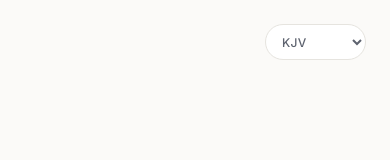
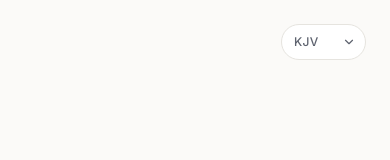
Before and after one commit to devabraham001-eng/rcf-iuo-bible-site-, a React (Vite) app: page / in a window 390 px wide. Shown: the top 160 px of the page. Built offline with nearby package versions, Linux system fonts and the light colour scheme.

Commit message:
Fix version selector arrow and make site responsive

```diff
--- a/src/routes/index.tsx
+++ b/src/routes/index.tsx
@@ -2,6 +2,7 @@ import { useCallback, useEffect, useMemo, useRef, useState } from "react";
 import {
   ChevronLeft,
   ChevronRight,
+  ChevronDown,
   Sun,
   Moon,
   BookOpen,
@@ -1109,7 +1110,7 @@ function ScriptureCards() {
         <p className="mt-6 max-w-md text-muted-foreground">
           One verse at a time. Choose a passage to start reading:
         </p>
-        <div className="mt-10 flex flex-col sm:flex-row gap-4">
+        <div className="mt-10 flex flex-col sm:flex-row flex-wrap justify-center gap-4">
           {PASSAGES.slice(0, 2).map((passage) => (
             <button
               key={passage.reference}
@@ -1132,7 +1133,7 @@ function ScriptureCards() {
         </div>
 
         {showPrevious && (
-          <div className="mt-4 flex flex-col sm:flex-row gap-4">
+          <div className="mt-4 flex flex-col sm:flex-row flex-wrap justify-center gap-4">
             {PASSAGES.slice(2).map((passage) => (
               <button
                 key={passage.reference}
@@ -1160,7 +1161,7 @@ function ScriptureCards() {
 
       {/* Header */}
       {!presenting && (
-        <header className="pt-6 px-4 md:px-8 flex items-center gap-3 md:gap-6">
+        <header className="pt-6 px-4 md:px-8 flex flex-wrap items-center gap-3 md:gap-6">
           <div className="flex items-center gap-2 shrink-0">
             <button
               onClick={() => setStarted(false)}
@@ -1179,7 +1180,7 @@ function ScriptureCards() {
             </div>
           </div>
 
-          <div className="flex items-center gap-1 shrink-0">
+          <div className="flex flex-wrap items-center justify-end gap-1 ml-auto shrink-0">
             <VersionSelect value={version} onChange={switchVersion} loading={versionLoading} />
             <ThemeButton active={theme === "light"} onClick={() => setTheme("light")} label="Light">
               <Sun className="h-4 w-4" />
@@ -1316,15 +1317,16 @@ function VersionSelect({
   value, onChange, loading,
 }: { value: string; onChange: (code: string) => void; loading: boolean }) {
   return (
-    <div className="flex items-center gap-1">
+    <div className="flex items-center gap-1.5">
       {loading && <Loader2 className="h-3.5 w-3.5 animate-spin text-muted-foreground" />}
+      <div className="relative">
         <select
           value={value}
           onChange={(e) => onChange(e.target.value)}
           disabled={loading}
           title="Bible version"
           aria-label="Bible version"
-        className="h-9 rounded-full border border-border bg-card text-xs font-medium tracking-wide text-muted-foreground hover:bg-accent hover:text-foreground transition px-3 pr-6 cursor-pointer focus:outline-none focus:ring-2 focus:ring-ring/50 disabled:opacity-40"
+          className="h-9 appearance-none rounded-full border border-border bg-card pl-3 pr-7 text-xs font-medium tracking-wide text-muted-foreground hover:bg-accent hover:text-foreground transition cursor-pointer focus:outline-none focus:ring-2 focus:ring-ring/50 disabled:opacity-40"
         >
           {VERSIONS.map((v) => (
             <option key={v.code} value={v.code}>
@@ -1332,6 +1334,8 @@ function VersionSelect({
             </option>
           ))}
         </select>
+        <ChevronDown className="pointer-events-none absolute right-2.5 top-1/2 -translate-y-1/2 h-3.5 w-3.5 text-muted-foreground" />
+      </div>
     </div>
   );
 }
```
Lines whose indentation alone changed are shown as unchanged.
